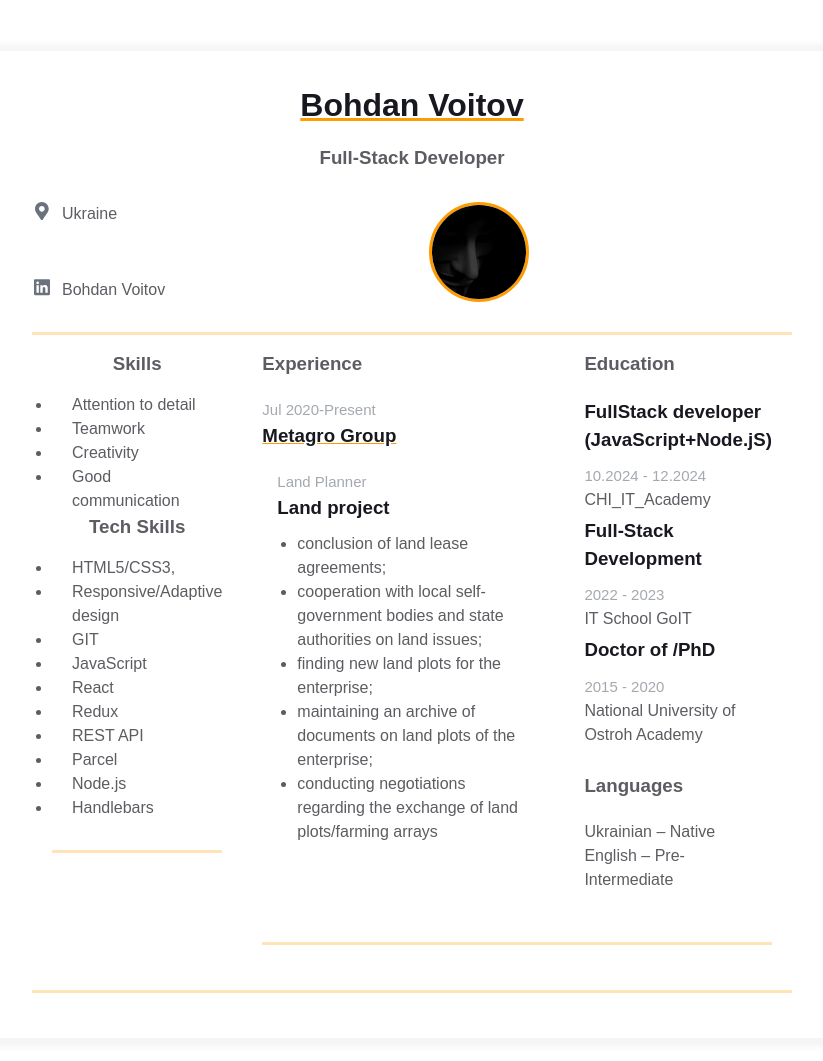
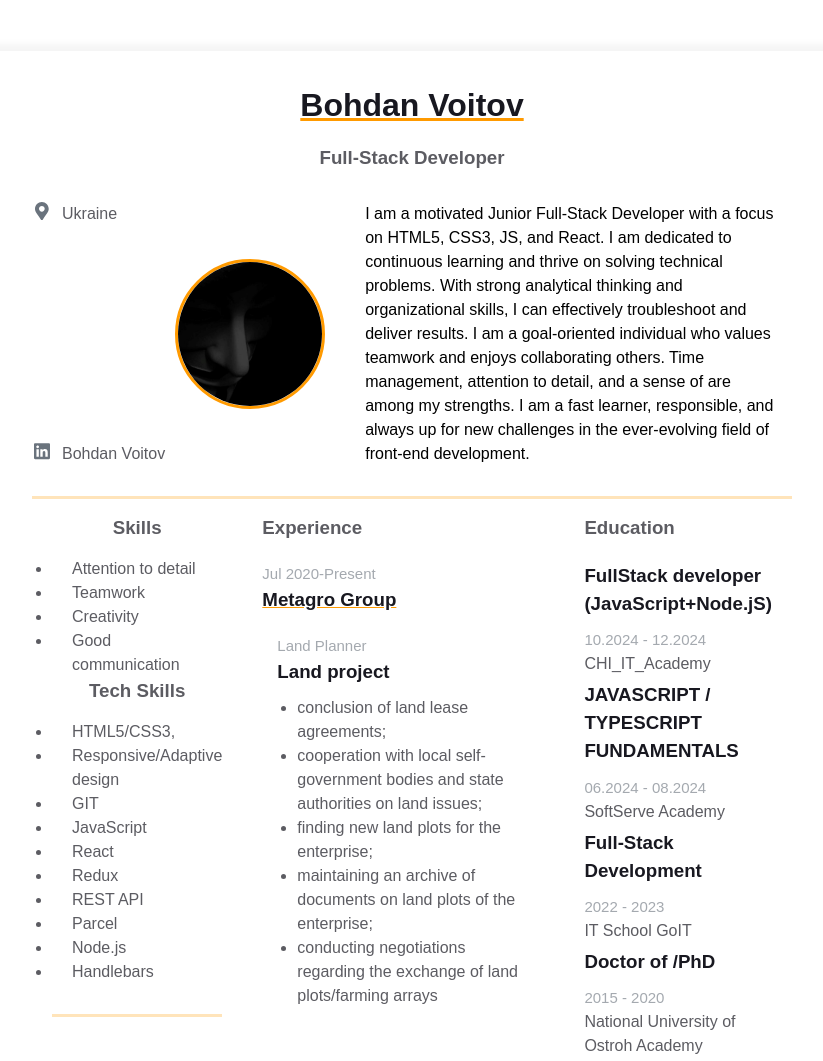
Before and after one commit to Bohdan99I/homepage, a plain HTML site: page index.html in a window 1280 px wide. Shown: the top 1061 px of the page, without its empty margins (228-1051 px from the left). Drawn offline with Linux system fonts and the light colour scheme.

Commit message:
fix_header+edukation

```diff
--- a/index.html
+++ b/index.html
@@ -66,6 +66,18 @@
                   alt="Avatar"
                 />
               </div>
+              <p class="text-container">
+                I am a motivated Junior Full-Stack Developer with a focus on
+                HTML5, CSS3, JS, and React. I am dedicated to continuous
+                learning and thrive on solving technical problems. With strong
+                analytical thinking and organizational skills, I can effectively
+                troubleshoot and deliver results. I am a goal-oriented
+                individual who values teamwork and enjoys collaborating others.
+                Time management, attention to detail, and a sense of are among
+                my strengths. I am a fast learner, responsible, and always up
+                for new challenges in the ever-evolving field of front-end
+                development.
+              </p>
 
               <div class="contact-info__block"></div>
             </div>
@@ -153,7 +165,7 @@
                           <h3
                             class="additional-info__education-university-speciality"
                           >
-                          FullStack developer (JavaScript+Node.jS)
+                            FullStack developer (JavaScript+Node.jS)
                           </h3>
                           <span
                             class="additional-info__education-university-durability"
@@ -161,6 +173,20 @@
                           >
                           <p class="additional-info__education-university-name">
                             CHI_IT_Academy
+                          </p>
+                        </div>
+                        <div class="additional-info__education-university">
+                          <h3
+                            class="additional-info__education-university-speciality"
+                          >
+                            JAVASCRIPT / TYPESCRIPT FUNDAMENTALS
+                          </h3>
+                          <span
+                            class="additional-info__education-university-durability"
+                            >06.2024 - 08.2024</span
+                          >
+                          <p class="additional-info__education-university-name">
+                            SoftServe Academy
                           </p>
                         </div>
                         <div class="additional-info__education-university">
--- a/styles.css
+++ b/styles.css
@@ -88,6 +88,7 @@ body {
   display: flex;
   flex-direction: column;
   justify-content: space-between;
+  margin-right: 10px;
 }
 
 .contact-info__block--center {
@@ -123,8 +124,8 @@ body {
 
 .contact-info__avatar {
   border-radius: 50%;
-  width: 100px;
-  height: 100px;
+  width: 150px;
+  height: 150px;
   object-fit: cover;
   border: 3px solid;
   border-color: var(--text-decoration-color);
@@ -166,6 +167,11 @@ body {
   color: var(--secondary-text-color);
   padding-left: 20px;
   text-align: justify;
+}
+
+.text-container {
+  flex: 1;
+  margin-left: 30px;
 }
 
 .experiences {
```
